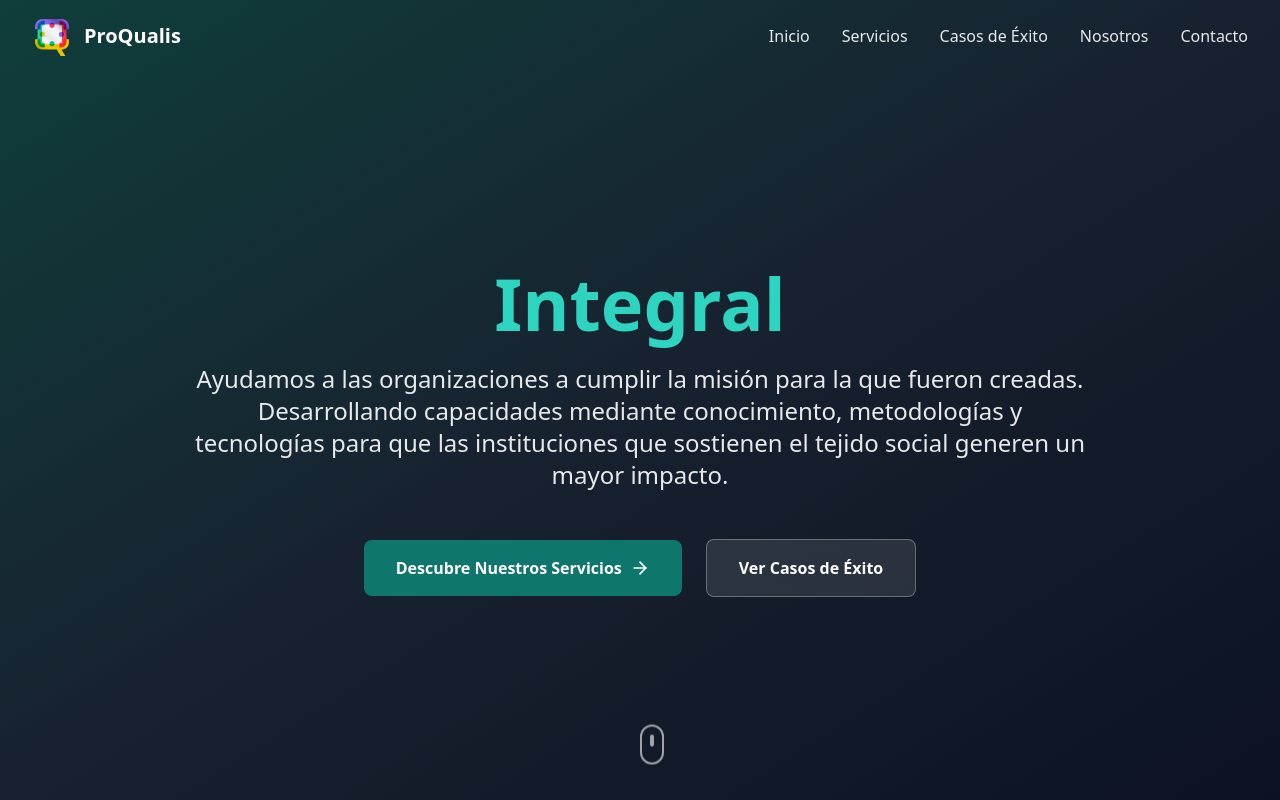
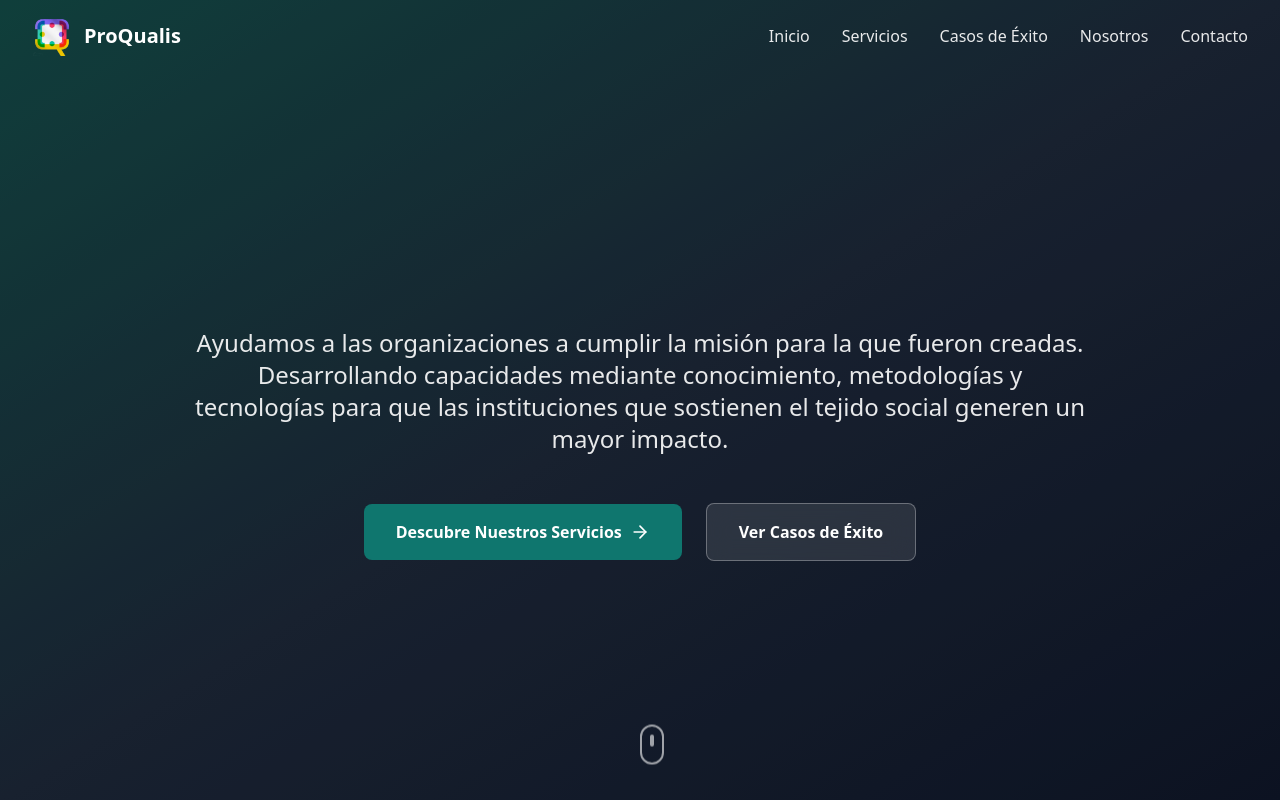
Before and after one commit to Guideon365AR/ProQualis, a React (Vite) app: page / in a window 1280 px wide. Shown: the top 800 px of the page. Built offline with nearby package versions, Linux system fonts and the light colour scheme.

Commit message:
Updated App.tsx

```diff
--- a/src/App.tsx
+++ b/src/App.tsx
@@ -128,7 +128,7 @@ function App() {
         <div className="relative z-10 container mx-auto px-4 sm:px-6 lg:px-8 text-center">
           <h1 className="text-4xl md:text-6xl lg:text-7xl font-bold text-white mb-6 leading-tight">
 
-            <span className="block text-teal-400">Integral</span>
+            <span className="block text-teal-400"></span>
           </h1>
 
           <p className="text-lg md:text-xl lg:text-2xl text-white/90 mb-12 max-w-4xl mx-auto leading-relaxed">
```
